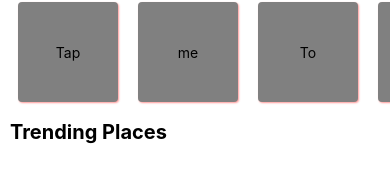
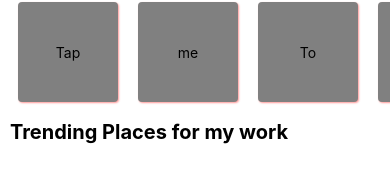
Before and after one commit to AzizSaddique/mynewapps, a React Native app: screen / in a window 390 px wide. Shown: the part 200-382 px from the top of the page. Built offline with nearby package versions, Linux system fonts and the light colour scheme.

Commit message:
second changes

```diff
--- a/components/Fancycard.tsx
+++ b/components/Fancycard.tsx
@@ -4,7 +4,7 @@ import React from 'react'
 export default function Fancycard() {
   return (
     <View>
-      <Text style={styles.headingText}>Trending Places</Text>
+      <Text style={styles.headingText}>Trending Places for my work</Text>
     </View>
   )
 }
```
